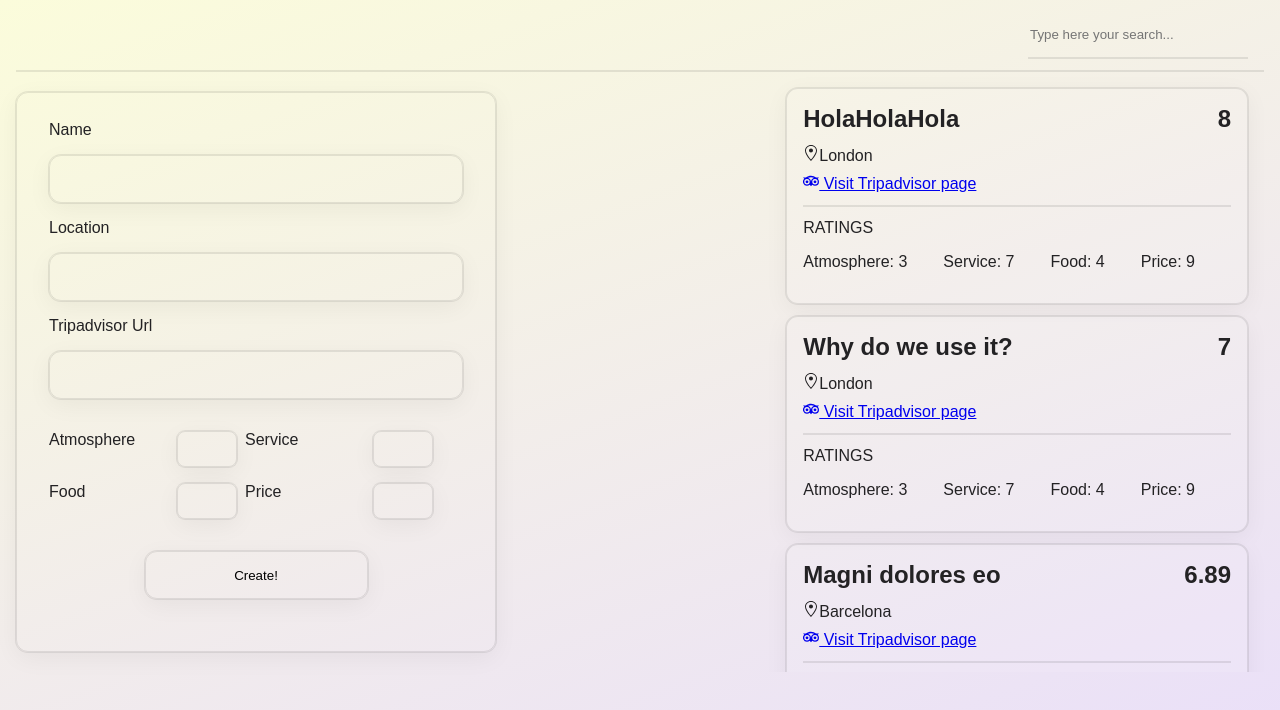
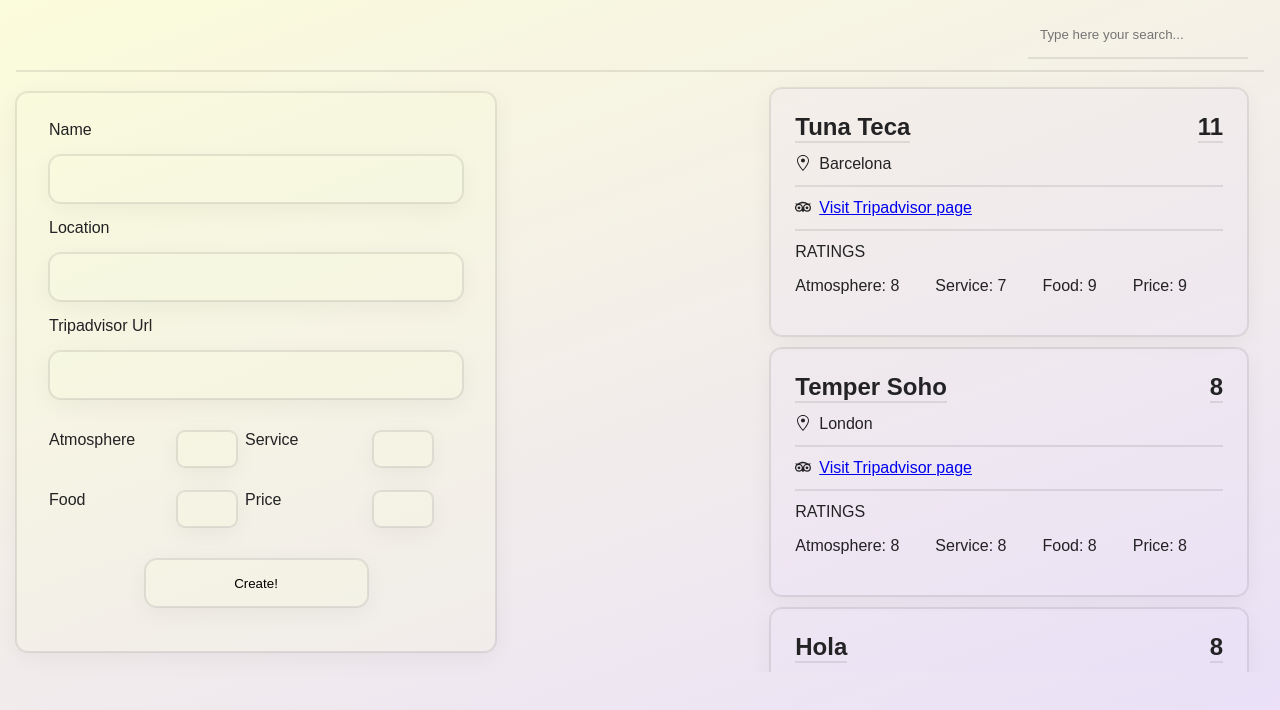
Before and after one commit to irenecgn/restaurants-rating, a Next.js app: page / in a window 1280 px wide. Shown: the top 710 px of the page. Built offline with nearby package versions, Linux system fonts and the light colour scheme.

Commit message:
style: modified card and form

```diff
--- a/components/Card/Card.js
+++ b/components/Card/Card.js
@@ -17,14 +17,14 @@ function Card({ restaurants }) {
       </div>
 
       <div className={styles['card__body']}>
-        <span className={styles['card__subtitle']}>
-          <GoLocation />
-          {restaurant.location}
-        </span>
-        <Link href={restaurant.tripadvisorUrl}>
-          <SiTripadvisor /> Visit Tripadvisor page
-        </Link>
+        <GoLocation />
+        <span>{restaurant.location}</span>
       </div>
+      <div className={styles['card__body']}>
+        <SiTripadvisor />
+        <Link href={restaurant.tripadvisorUrl}>Visit Tripadvisor page</Link>
+      </div>
+
       <div className={styles['card__footer']}>
         <span>RATINGS</span>
         <ul className={styles['card__list']}>
--- a/components/Card/Card.module.css
+++ b/components/Card/Card.module.css
@@ -1,10 +1,16 @@
 .card {
   border: 1px solid rgba(35, 34, 36, 0.1);
   border-radius: 12px;
-  padding: 16px;
-  background-color: rgba(255, 255, 255, 0.1);
+  padding: 24px;
+  background-color: rgba(233, 222, 250, 0.2);
   box-shadow: rgba(0, 0, 0, 0.05) 0px 6px 24px 0px,
     rgba(0, 0, 0, 0.08) 0px 0px 0px 1px;
+}
+
+.card:hover {
+  background-color: rgb(255, 243, 240);
+  box-shadow: rgb(233, 222, 250) 0px 0px 0px 3px, #deebc4 0px 0px 0px 6px,
+    #fff3f0 0px 0px 0px 9px;
 }
 
 .card__header {
@@ -17,11 +23,12 @@
   margin: 0;
   font-weight: 600;
   font-size: 24px;
+  border-bottom: 2px solid rgba(35, 34, 36, 0.1);
 }
 
 .card__body {
   display: flex;
-  flex-direction: column;
+  align-content: center;
   gap: 8px;
   padding: 12px 0;
   border-bottom: 2px solid rgba(35, 34, 36, 0.1);
--- a/components/Form/Form.module.css
+++ b/components/Form/Form.module.css
@@ -10,14 +10,10 @@
 .form__style {
   border: 1px solid rgba(35, 34, 36, 0.1);
   border-radius: 12px;
-  background-color: transparent;
+  background-color: rgba(251, 252, 219, 0.2);
   box-shadow: rgba(0, 0, 0, 0.05) 0px 6px 24px 0px,
     rgba(0, 0, 0, 0.08) 0px 0px 0px 1px;
 }
-
-/* .form__style:focus {
-  border: 3px solid rgba(255, 243, 240, 1);
-} */
 
 .form__body {
   display: flex;
@@ -28,13 +24,14 @@
 
 .form__body__input {
   height: 48px;
+  padding: 12px;
 }
 
 .form__score {
   display: grid;
   grid-template-columns: 120px 60px 120px 60px;
   column-gap: 8px;
-  row-gap: 16px;
+  row-gap: 24px;
   padding: 12px 16px;
 }
 
@@ -42,6 +39,7 @@
   height: 36px;
   width: 60px;
   border-radius: 8px;
+  padding: 12px;
 }
 
 .form__footer {
@@ -53,4 +51,18 @@
 .form__footer__button {
   height: 48px;
   width: 50%;
+  cursor: pointer;
 }
+
+.form__footer__button:hover,
+.form__body__input:hover,
+.form__score__input:hover {
+  background-color: rgb(255, 243, 240);
+  box-shadow: rgb(233, 222, 250) 0px 0px 0px 3px, #deebc4 0px 0px 0px 6px,
+    #fff3f0 0px 0px 0px 9px;
+}
+
+.form:hover {
+  box-shadow: rgb(233, 222, 250) 0px 0px 0px 3px, #deebc4 0px 0px 0px 6px,
+    #fff3f0 0px 0px 0px 9px;
+}
--- a/components/Header/Header.module.css
+++ b/components/Header/Header.module.css
@@ -4,14 +4,21 @@
   justify-content: flex-end;
   height: 72px;
   border-bottom: 2px solid rgba(35, 34, 36, 0.1);
-
   padding: 0 16px;
 }
 
 .header__searchbar {
   height: 48px;
   width: 220px;
+  padding: 12px;
   border: none;
   border-bottom: 2px solid rgba(35, 34, 36, 0.1);
   background: none;
 }
+
+.header__searchbar:hover {
+  border-radius: 12px;
+  background-color: rgb(255, 243, 240);
+  box-shadow: rgb(233, 222, 250) 0px 0px 0px 3px, #deebc4 0px 0px 0px 6px,
+    #fff3f0 0px 0px 0px 9px;
+}
--- a/data.json
+++ b/data.json
@@ -1,29 +1,29 @@
 [
   {
     "id": 0,
-    "name": "Lorem Ipsum",
+    "name": "Tuna Teca",
     "location": "Barcelona",
     "tripadvisorUrl": "https://www.tripadvisor.com/Restaurant_Review-g187497-d4049034-Reviews-BelleBuon-Barcelona_Catalonia.html",
-    "atmosphere": 4,
-    "service": 6,
-    "food": 8,
+    "atmosphere": 8,
+    "service": 7,
+    "food": 9,
     "price": 9,
-    "averageScore": 6.75
+    "averageScore": 11
   },
   {
     "id": 1,
-    "name": "Why do we use it?",
+    "name": "Temper Soho",
     "location": "London",
     "tripadvisorUrl": "https://www.tripadvisor.com/Restaurant_Review-g186338-d1516414-Reviews-Angus_Steakhouse_Oxford_Circus-London_England.html",
-    "atmosphere": 3,
-    "service": 7,
-    "food": 4,
-    "price": 9,
-    "averageScore": 7
+    "atmosphere": 8,
+    "service": 8,
+    "food": 8,
+    "price": 8,
+    "averageScore": 8
   },
   {
     "id": 2,
-    "name": "HolaHolaHola",
+    "name": "Hola",
     "location": "London",
     "tripadvisorUrl": "https://www.tripadvisor.com/Restaurant_Review-g186338-d1516414-Reviews-Angus_Steakhouse_Oxford_Circus-London_England.html",
     "atmosphere": 3,
@@ -34,7 +34,7 @@
   },
   {
     "id": 3,
-    "name": "Bello qui dolorem",
+    "name": "Bello qui",
     "location": "Barcelona",
     "tripadvisorUrl": "https://www.tripadvisor.com/Restaurant_Review-g186338-d1516414-Reviews-Angus_Steakhouse_Oxford_Circus-London_England.html",
     "atmosphere": 3,
@@ -56,7 +56,7 @@
   },
   {
     "id": 5,
-    "name": "Magni dolores eo",
+    "name": "Magni dolores",
     "location": "Barcelona",
     "tripadvisorUrl": "https://www.tripadvisor.com/Restaurant_Review-g186338-d1516414-Reviews-Angus_Steakhouse_Oxford_Circus-London_England.html",
     "atmosphere": 3,
```
Also changed, not shown: public/background.svg (added).
